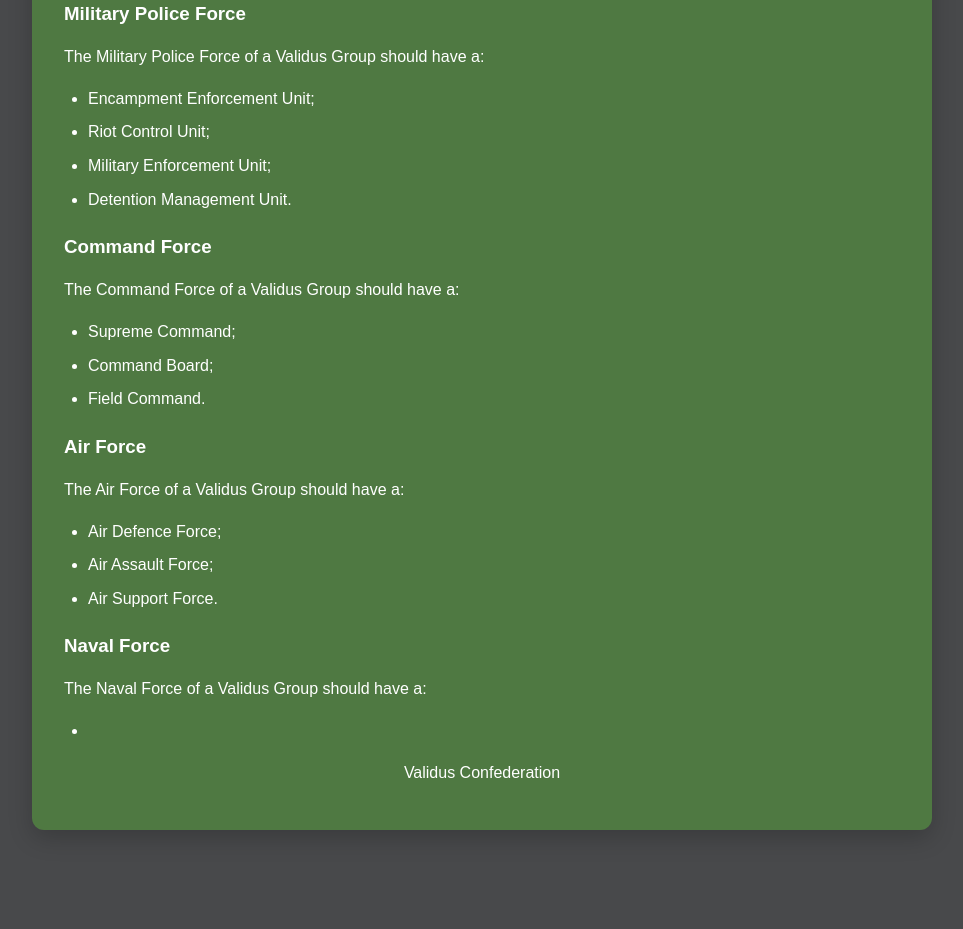
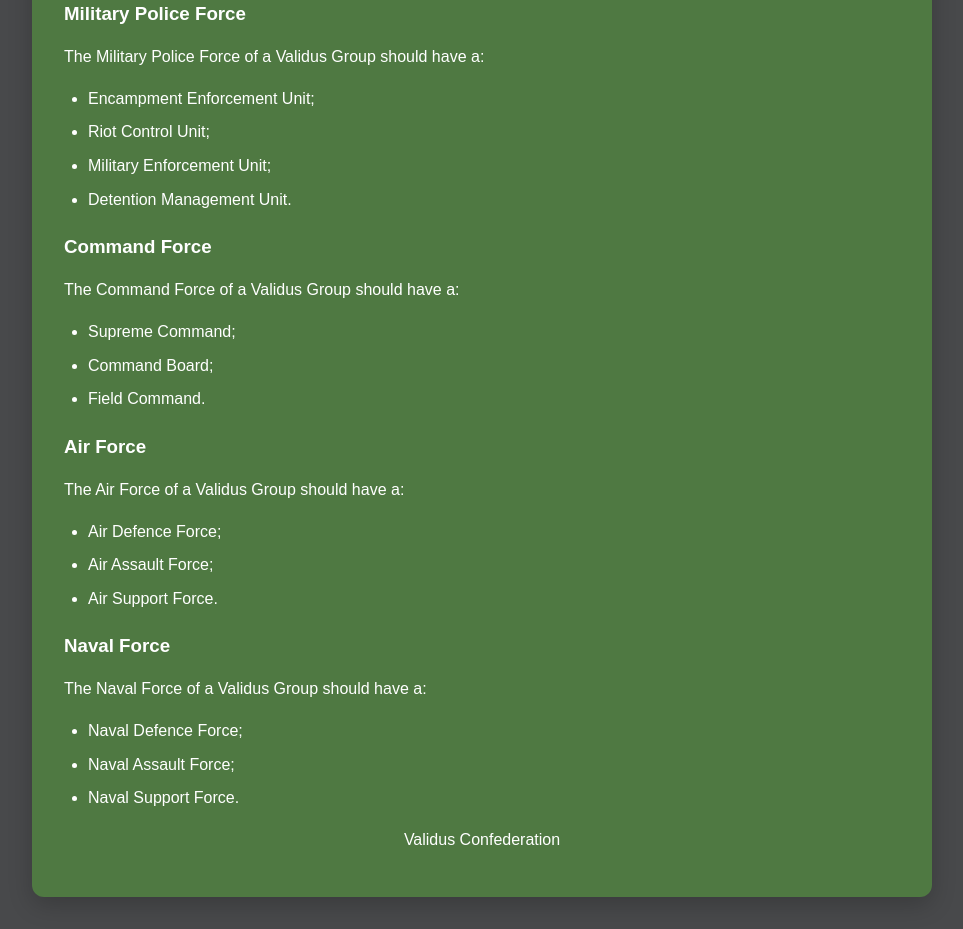
Before and after one commit to TheVoid41/Lacertyon, a plain HTML site: page Validus.html in a window 1280 px wide. Shown: the part 1718-2647 px from the top of the page, without its empty margins (158-1121 px from the left). Before the commit the page ends 2580 px from the top, so only its background shows below. Drawn offline with Linux system fonts and the light colour scheme.

Commit message:
Update Validus.html

```diff
--- a/Validus.html
+++ b/Validus.html
@@ -269,7 +269,9 @@
 		<p>The Naval Force of a Validus Group should have a:</p>
 
 		<ul>
-			<li></li>
+			<li>Naval Defence Force;</li>
+			<li>Naval Assault Force;</li>
+			<li>Naval Support Force.</li>
 		</ul>
 	</section>
 
```
